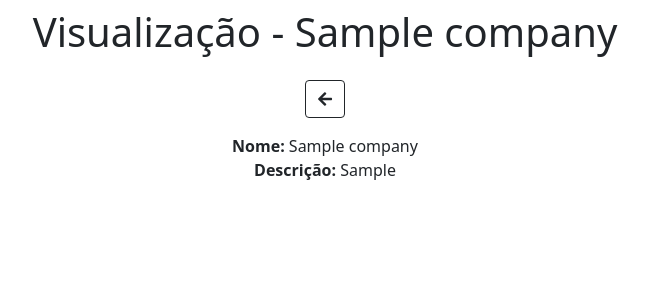
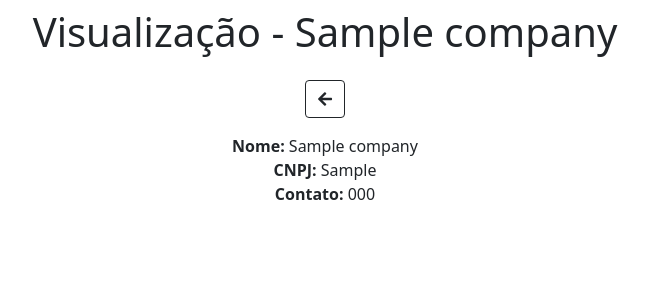
Before and after one commit to 45ewertton/estoque_django, a Django app: page /company/view/1 in a window 1280 px wide. Shown: the part 46-346 px from the top of the page, without its empty margins (315-963 px from the left). Run offline with Django 3.2, Linux system fonts and the light colour scheme; tables that the repository leaves empty hold one stand-in row (values such as "Sample post"); some libraries are stand-ins or nearby versions.

Commit message:
Ajustes na view de product e no html de visualizacao de company

```diff
--- a/company/templates/unique.html
+++ b/company/templates/unique.html
@@ -11,6 +11,7 @@
 
     <div class="col-8 m-auto pt-2 pb-2 text-center">
         <strong>Nome: </strong> {{ company.name }}<br>
-        <strong>Descrição: </strong> {{ company.cnpj }}<br>
+        <strong>CNPJ: </strong> {{ company.cnpj }}<br>
+        <strong>Contato: </strong> {{ company.tel }}<br>
     </div>
 {% endblock %}
--- a/product/views.py
+++ b/product/views.py
@@ -9,8 +9,6 @@ def product_list(request):
 
     context = {}
     product = Product.objects.all()
-
-    # Fazer search setando todos os campos da tabela
 
     search = request.GET.get('search')
     if search:
```
